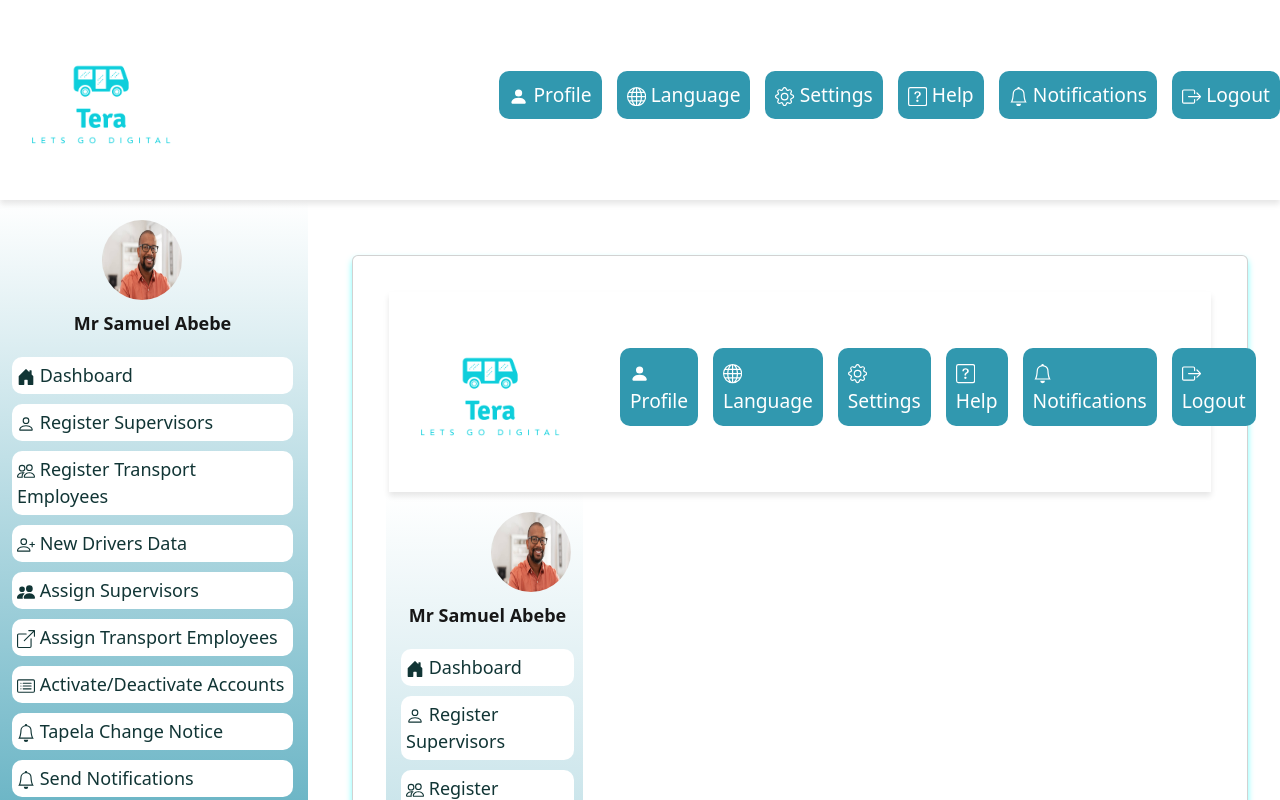
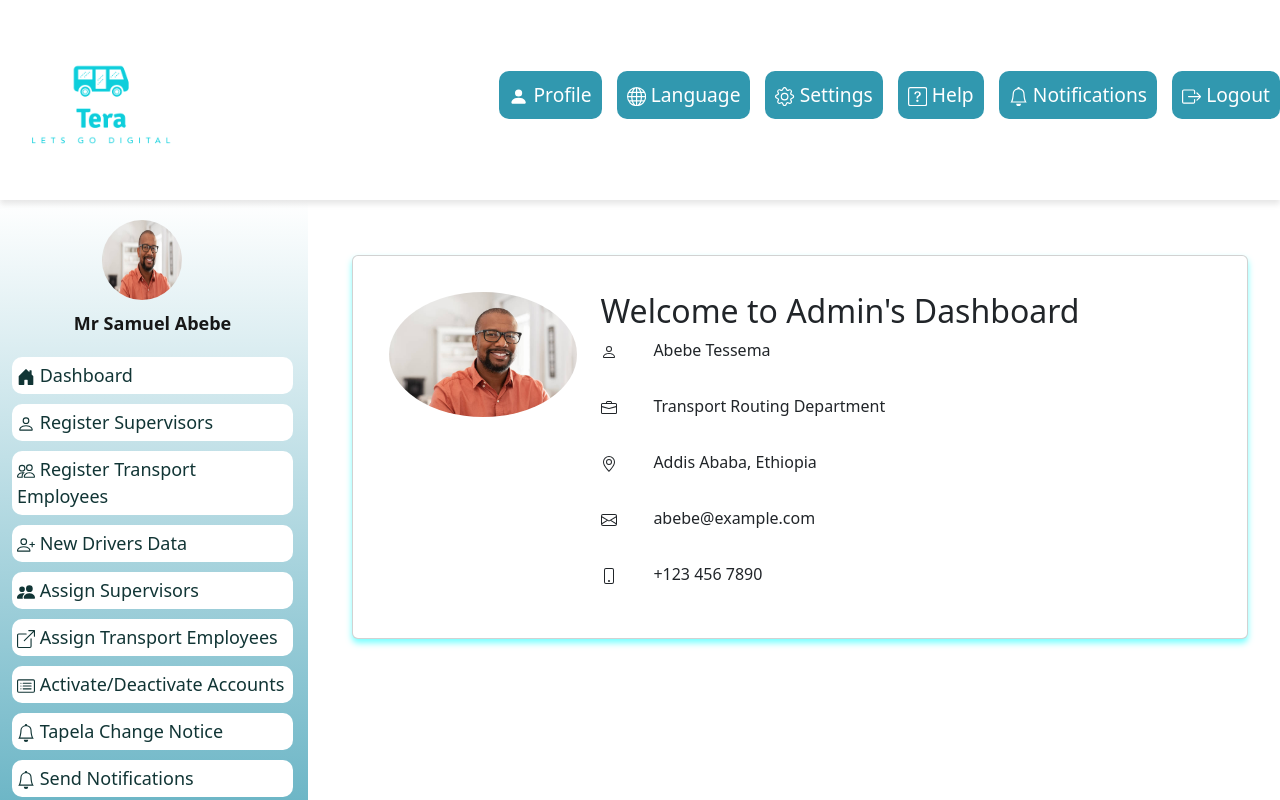
Before and after one commit to Emnetmamo/Tera_Admin, a React (Create React App) app in the folder client/: page / in a window 1280 px wide. Shown: the top 800 px of the page. Built offline with nearby package versions, Linux system fonts and the light colour scheme.

Commit message:
Updated dashboard

```diff
--- a/client/src/pages/Dashboard.js
+++ b/client/src/pages/Dashboard.js
@@ -1,33 +1,62 @@
-// src/components/Dashboard.js
+// src/components/DashboardPage.js
 
-import React, { useState } from 'react';
-import { Container, Row, Col } from 'react-bootstrap';
-import Sidebar from '../components/Sidebar';
-import Header from '../components/Header';
-import MainContent from '../components/MainContent';
+import React from 'react';
+import { Row, Col, Image } from 'react-bootstrap';
+import { BsPerson, BsBriefcase, BsGeoAlt, BsEnvelope, BsPhone } from 'react-icons/bs';
+import profileImg from '../assets/images/profileImg.jpg';
 
-const Dashboard = () => {
-  const [selectedPage, setSelectedPage] = useState('dashboard');
+const DashboardPage = () => {
+  return (
 
-  const handlePageChange = (page) => {
-    setSelectedPage(page);
-  };
-
-  return (
-    <div>
-      <Header />
-
-      <Container fluid>
         <Row>
-          <Col sm={3}>
-            <Sidebar onPageChange={handlePageChange} />
+          <Col md={3}>
+            <Image src={profileImg} alt="Profile" roundedCircle fluid />
           </Col>
-
-          <MainContent selectedPage={selectedPage} />
+          <Col md={9}>
+            <h2>Welcome to Admin's Dashboard</h2>
+            <Row className="mb-3">
+              <Col xs={1}>
+                <BsPerson />
+              </Col>
+              <Col>
+                <p>Abebe Tessema</p>
+              </Col>
+            </Row>
+            <Row className="mb-3">
+              <Col xs={1}>
+                <BsBriefcase />
+              </Col>
+              <Col>
+                <p>Transport Routing Department</p>
+              </Col>
+            </Row>
+            <Row className="mb-3">
+              <Col xs={1}>
+                <BsGeoAlt />
+              </Col>
+              <Col>
+                <p>Addis Ababa, Ethiopia</p>
+              </Col>
+            </Row>
+            <Row className="mb-3">
+              <Col xs={1}>
+                <BsEnvelope />
+              </Col>
+              <Col>
+                <p>abebe@example.com</p>
+              </Col>
+            </Row>
+            <Row>
+              <Col xs={1}>
+                <BsPhone />
+              </Col>
+              <Col>
+                <p>+123 456 7890</p>
+              </Col>
+            </Row>
+          </Col>
         </Row>
-      </Container>
-    </div>
   );
 };
 
-export default Dashboard;
+export default DashboardPage;
```
